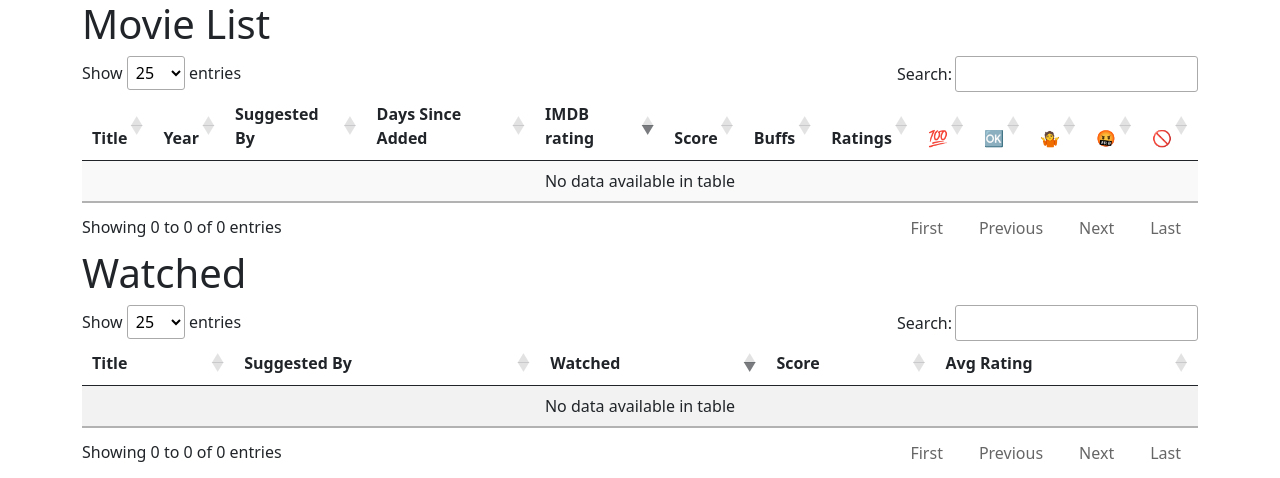
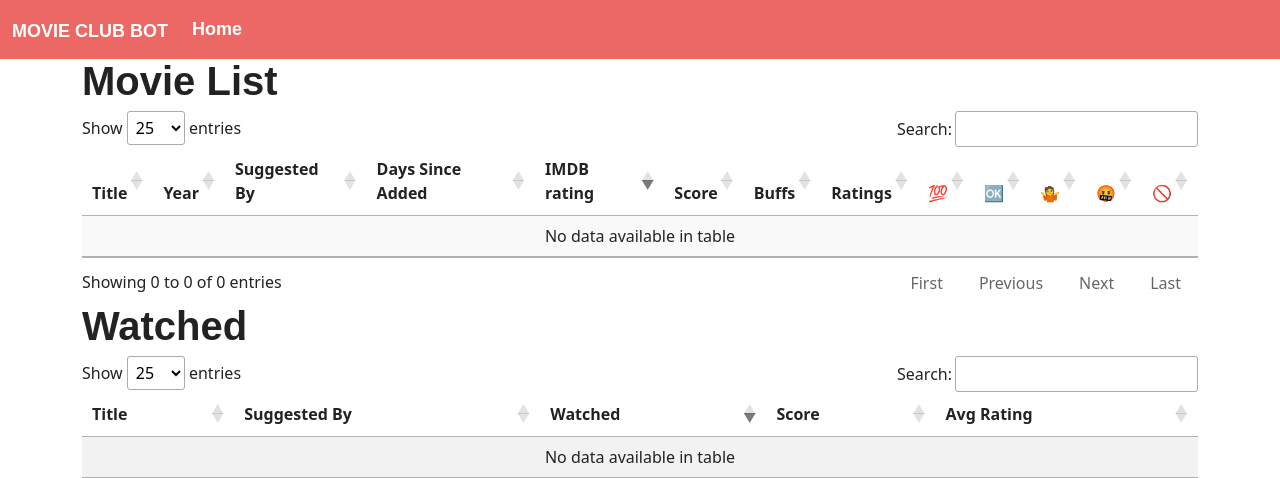
Before and after one commit to nero-bc/movie-club-bot, a Django app: page /t/1 in a window 1280 px wide. Shown: the top 478 px of the page. Run offline with Django 4.2, Linux system fonts and the light colour scheme; data that the repository does not hold is empty; some libraries are stand-ins or nearby versions; some web fonts are replaced.

Commit message:
bootswatch it

```diff
--- a/requirements.txt
+++ b/requirements.txt
@@ -1,4 +1,4 @@
-Django==4.0.4
+Django==4.2.1
 beautifulsoup4==4.11.1
 django-heroku==0.3.1
 gunicorn==20.1.0
--- a/web/templates/base.html
+++ b/web/templates/base.html
@@ -6,7 +6,10 @@
     <meta name="viewport" content="width=device-width, initial-scale=1">
 
     <!-- Bootstrap CSS -->
+    <!--
     <link href="https://cdn.jsdelivr.net/npm/bootstrap@5.0.2/dist/css/bootstrap.min.css" rel="stylesheet" integrity="sha384-EVSTQN3/azprG1Anm3QDgpJLIm9Nao0Yz1ztcQTwFspd3yD65VohhpuuCOmLASjC" crossorigin="anonymous">
+    -->
+    <link href="https://bootswatch.com/5/journal/bootstrap.min.css" rel="stylesheet">
 
     <link href="https://cdn.datatables.net/1.12.1/css/jquery.dataTables.min.css" rel="stylesheet" crossorigin="anonymous">
 
@@ -17,6 +20,21 @@
 	<title>{% block title %}{% endblock %} | Movie Club</title>
   </head>
   <body>
+  <nav class="navbar navbar-expand-lg navbar-dark bg-primary">
+  <div class="container-fluid">
+    <a class="navbar-brand" href="/">Movie Club Bot</a>
+    <button class="navbar-toggler" type="button" data-bs-toggle="collapse" data-bs-target="#navbarColor01" aria-controls="navbarColor01" aria-expanded="false" aria-label="Toggle navigation">
+      <span class="navbar-toggler-icon"></span>
+    </button>
+    <div class="collapse navbar-collapse" id="navbarColor01">
+      <ul class="navbar-nav me-auto">
+        <li class="nav-item">
+          <a class="nav-link active" href="/">Home</a>
+        </li>
+      </ul>
+    </div>
+  </div>
+</nav>
 	  <div class="container">
 		{% block content %}
 		{% endblock %}
```
